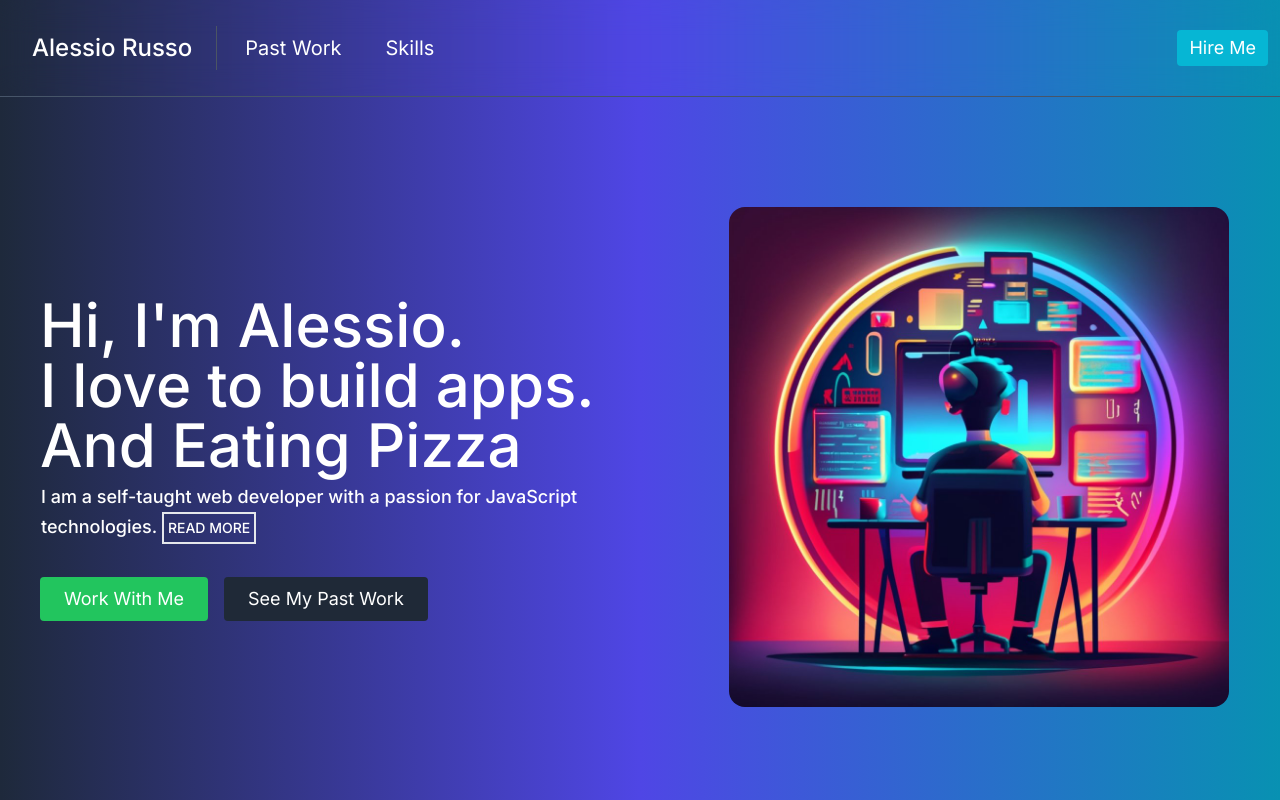
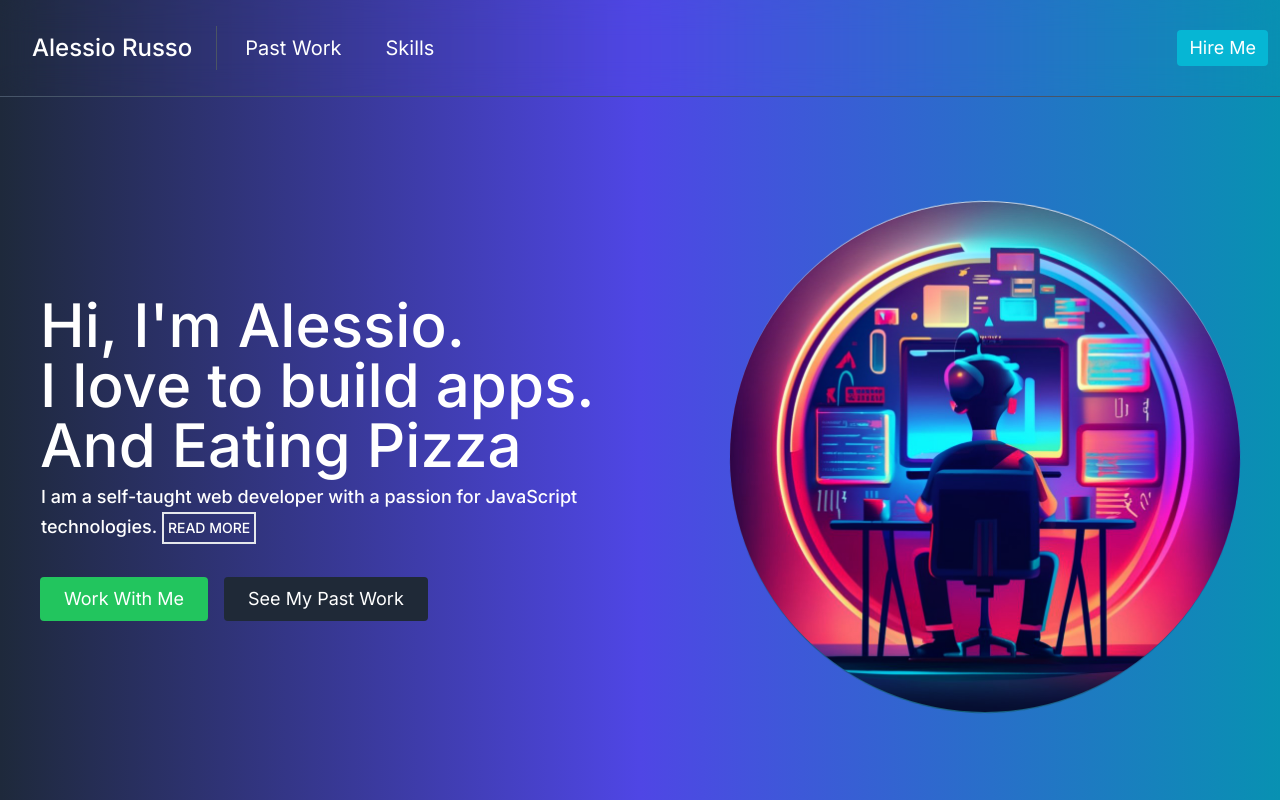
Before and after one commit to n0wherefast/Portfolio, a Next.js app: page / in a window 1280 px wide. Shown: the top 800 px of the page. Built offline with nearby package versions, Linux system fonts and the light colour scheme.

Commit message:
immagine about modificata

```diff
--- a/app/components/About.tsx
+++ b/app/components/About.tsx
@@ -82,13 +82,15 @@ function About() {
           </motion.a>
         </div>
       </div>
-      <motion.div initial={{opacity:0 ,x:10}} transition={{delay:.5}} whileInView={{opacity:1,x:1}} className="lg:max-w-lg lg:w-full md:w-1/2 w-5/6">
+      <motion.div initial={{opacity:0 ,x:10}} transition={{delay:.5}} whileInView={{opacity:1,x:1}}
+          className="lg:max-w-lg lg:w-full md:w-1/2 w-5/6 flex justify-center   ">
+            <div className=' bg-gradient-to-r from-slate-300 via-indigo-800 to-cyan-800 w-full h-full mix-blend-soft-light rounded-full animate-spinSlow    absolute '> </div>
         <Image
-        className="object-cover object-center rounded-2xl"
+        className="object-cover object-center rounded-full"
         priority
           alt="hero"
-          width={500}
-          height={500}
+          width={510}
+          height={510}
           src= {coding}/>
       </motion.div>
     </div>
--- a/tailwind.config.ts
+++ b/tailwind.config.ts
@@ -8,6 +8,9 @@ const config: Config = {
   ],
   theme: {
     extend: {
+      animation:{
+        'spinSlow' :'spin 5s linear infinite',
+      },
       backgroundImage: {
         'gradient-radial': 'radial-gradient(var(--tw-gradient-stops))',
         'gradient-conic':
```
